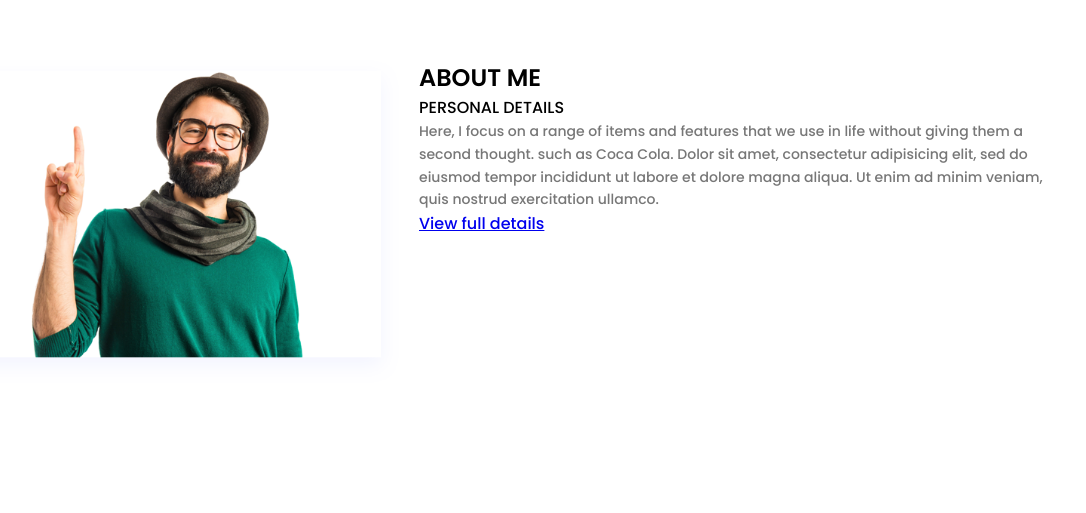
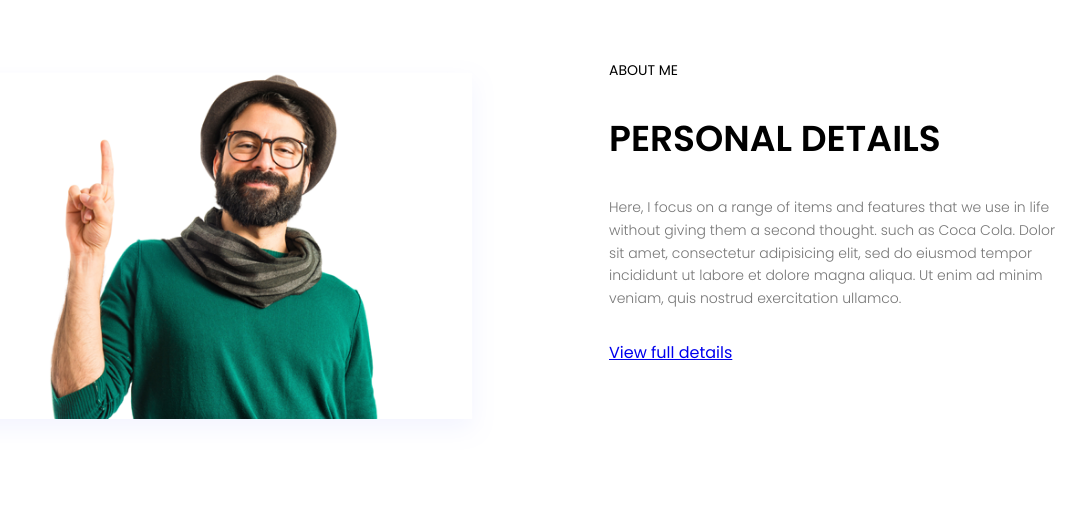
Before and after one commit to front-end-by-rimantas/32-grupe-portfolio-personal, a website: page index.html in a window 1280 px wide. Shown: the whole page, without its empty margins (136-1222 px from the left). Drawn offline with Linux system fonts and the light colour scheme.

Commit message:
about without button #10

```diff
--- a/css/base/base.css
+++ b/css/base/base.css
@@ -1,25 +1,25 @@
 @font-face {
     font-family: Poppins;
     src: url(../../fonts/Poppins/Poppins-Regular.ttf);
-    font-weight: normal;
+    font-weight: 400;
     font-style: normal;
 }
 @font-face {
     font-family: Poppins;
     src: url(../../fonts/Poppins/Poppins-Light.ttf);
-    font-weight: normal;
+    font-weight: 300;
     font-style: normal;
 }
 @font-face {
     font-family: Poppins;
     src: url(../../fonts/Poppins/Poppins-Medium.ttf);
-    font-weight: normal;
+    font-weight: 500;
     font-style: normal;
 }
 @font-face {
     font-family: Poppins;
     src: url(../../fonts/Poppins/Poppins-SemiBold.ttf);
-    font-weight: bold;
+    font-weight: 600;
     font-style: normal;
 }
 
--- a/css/pages/home.css
+++ b/css/pages/home.css
@@ -17,6 +17,43 @@
 /* this is me end */
 
 /* about me start */
+
+.about > .row {
+    display: flex;
+    flex-wrap: wrap;
+    flex-direction: row;
+    justify-content: space-between;
+}
+.about > .row > img {
+    max-width: 100vh;
+    height: auto;
+}
+.about .about-me {
+    font-weight: normal;
+    font-size: 14px;
+    margin-bottom: 30px;
+}
+.about .personal {
+    font-weight: 600;
+    font-size: 36px;
+    margin-bottom: 30px;
+}
+.about-text {
+   margin-bottom: 30px;
+}
+@media (max-width: 992px) {
+    .about .personal {
+        font-size: 20px;
+    }
+    .about > .row {
+        justify-content: center;
+     }
+    .about > .row > img {
+        display: flex;
+        align-self: flex-end;
+     }
+}
+
 /* about me end */
 
 /* services start */
--- a/index.html
+++ b/index.html
@@ -25,17 +25,17 @@
     <!-- this is me end -->
 
     <!-- about me start -->
-    <div class="container">
+    <section class="container about">
         <div class="row">
-            <img src="./img/about-img.png" alt="About" class="col-12 col-sm-5">
-            <div class="col-12 col-sm-7">
-                <h2 class="uppercase">About me</h2>
-                <p class="uppercase">Personal details</p>
-                <p class="main-text">Here, I focus on a range of items and features that we use in life without giving them a second thought. such as Coca Cola. Dolor sit amet, consectetur adipisicing elit, sed do eiusmod tempor incididunt ut labore et dolore magna aliqua. Ut enim ad minim veniam, quis nostrud exercitation ullamco.</p>
-                <a href="#">View full details</a>
+            <img src="./img/about-img.png" alt="About" class="col-12 col-sm-6 img">
+            <div class="col-12 col-sm-5">
+                <p class="uppercase about-me">About me</p>
+                <p class="uppercase personal">Personal details</p>
+                <p class="main-text about-text">Here, I focus on a range of items and features that we use in life without giving them a second thought. such as Coca Cola. Dolor sit amet, consectetur adipisicing elit, sed do eiusmod tempor incididunt ut labore et dolore magna aliqua. Ut enim ad minim veniam, quis nostrud exercitation ullamco.</p>
+                <a href="#" class="btn">View full details</a>
             </div>
         </div>
-    </div>
+    </section>
     <!-- about me end -->
 
     <!-- services start -->
```
